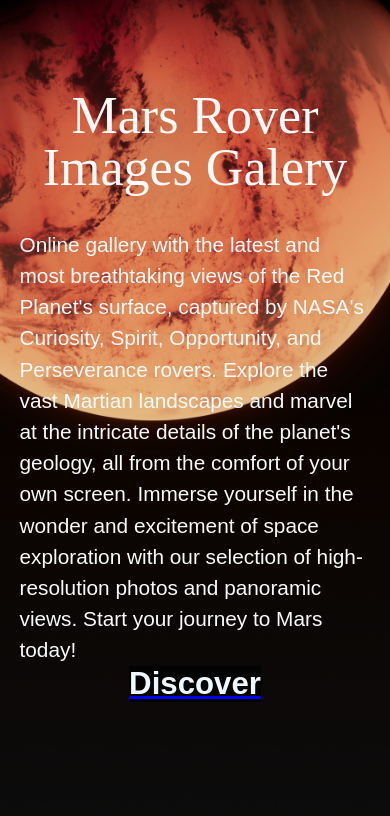
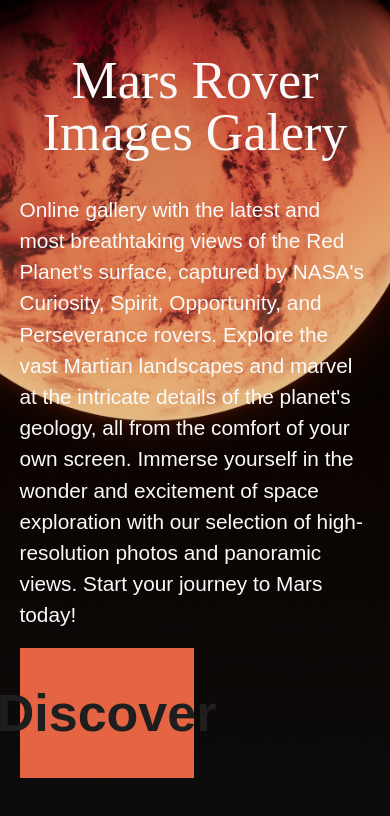
Before and after one commit to HaidaDaniel/newNasaApi, a React (Create React App) app: page / in a window 390 px wide. Shown: the top 816 px of the page. Built offline with nearby package versions, Linux system fonts and the light colour scheme.

Commit message:
fixing WP & GP

```diff
--- a/src/GalleryPage/GalleryPage.css
+++ b/src/GalleryPage/GalleryPage.css
@@ -50,6 +50,7 @@
     width: 35%;
     height: 1.5rem;
     margin: auto 0;
+    margin-right: 2%;
 
     border: 1px solid aliceblue;
 }
@@ -68,4 +69,15 @@
     .gallerypage {
         width: 100%;
     }
+
+    .textLineMain {
+        max-width: 90%;
+        margin: 0 auto;
+    }
+
+    .textLineHeader {
+        max-width: 90%;
+        margin: 0 auto;
+        margin-top: 5%;
+    }
 }
--- a/src/GenericComponents/GenericButton/Button.js
+++ b/src/GenericComponents/GenericButton/Button.js
@@ -5,8 +5,10 @@
   const { onClick, children, title, disabled = false } = props
   return (
     <button
+
       {...props}
       className={styles.button}
+      style={styles}
       onClick={onClick}
       title={title}
       disabled={disabled}>
--- a/src/WelcomePage/WelcomePage.css
+++ b/src/WelcomePage/WelcomePage.css
@@ -26,9 +26,9 @@
     font-family: 'Iceberg, sans-serif';
 
 
-    font-size: 8rem;
+    font-size: 6rem;
     font-weight: 400;
-    line-height: 8rem;
+    line-height: 6rem;
     letter-spacing: 0px;
     text-align: left;
 
@@ -37,20 +37,59 @@
     margin-bottom: 5%;
 }
 
-.WPbutton {
-    margin-bottom: 10%;
-    margin-top: 10%;
+.WPlink {
+    display: flex;
+    flex-direction: column;
+    justify-content: center;
+    align-items: center;
+    padding: 1rem 2rem;
+    background: #E56444;
+    color: #1e1e1e;
+    width: 20%;
+    height: 3rem;
+    text-decoration: none;
+    margin-top: 5%;
     font-size: 2rem;
 }
 
 .WPp {
-    max-width: 100%;
-
+    max-width: 90%;
+    align-self: start;
     font-family: 'Arimo';
     font-style: normal;
     font-weight: 400;
-    font-size: 2rem;
+    font-size: 1.5rem;
     line-height: 150%;
+}
+
+@media (max-width:1440px) {
+    .WPh1 {
+        margin-top: 8%;
+        font-size: 5rem;
+        text-align: center;
+        line-height: 5rem;
+    }
+
+
+}
+
+@media (max-width:1200px) {
+    .WPh1 {
+        margin-top: 7%;
+        font-size: 4rem;
+        text-align: center;
+        line-height: 4rem;
+    }
+}
+
+@media (max-width:1000px) {
+
+    .WPh1 {
+        margin-top: 6%;
+        font-size: 3rem;
+        text-align: center;
+        line-height: 3rem;
+    }
 }
 
 @media (max-width: 800px) {
@@ -72,7 +111,7 @@
     }
 
     .WPh1 {
-        margin-top: 10%;
+        margin-top: 5%;
         font-size: 2rem;
         text-align: center;
         line-height: 2rem;
--- a/src/WelcomePage/WelcomePage.js
+++ b/src/WelcomePage/WelcomePage.js
@@ -1,6 +1,7 @@
+import { red } from '@mui/material/colors';
 import React from 'react';
 import { Link } from 'react-router-dom';
-import Button from '../GenericComponents/GenericButton/Button';
+
 import './WelcomePage.css'
 
 function WelcomePage() {
@@ -10,7 +11,7 @@
         <div className='WPmain'><div className='WPheader'></div>
           <><div className='WPh1'><h1 className='WPh1'>Mars Rover Images Galery</h1></div>
             <p className='WPp'>Online gallery with the latest and most breathtaking views of the Red Planet's surface, captured by NASA's Curiosity, Spirit, Opportunity, and Perseverance rovers. Explore the vast Martian landscapes and marvel at the intricate details of the planet's geology, all from the comfort of your own screen. Immerse yourself in the wonder and excitement of space exploration with our selection of high-resolution photos and panoramic views. Start your journey to Mars today!</p>
-            <div className='WPbutton'><Link to="/gallery"><Button className='WPbutton' >Discover</Button></Link></div>
+            <Link className='WPlink' to="/gallery"> Discover</Link>
           </></div>
       </div>
 
```
